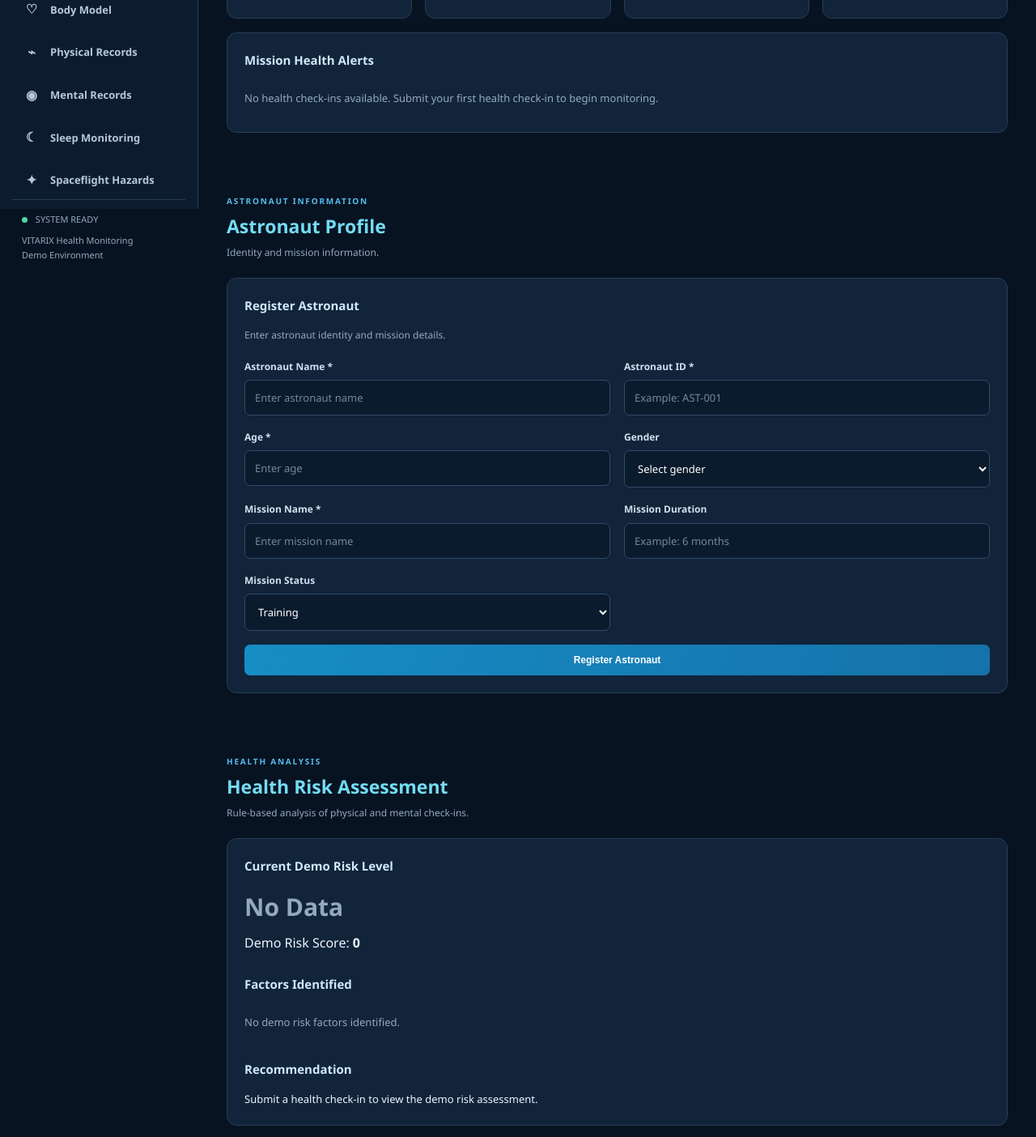
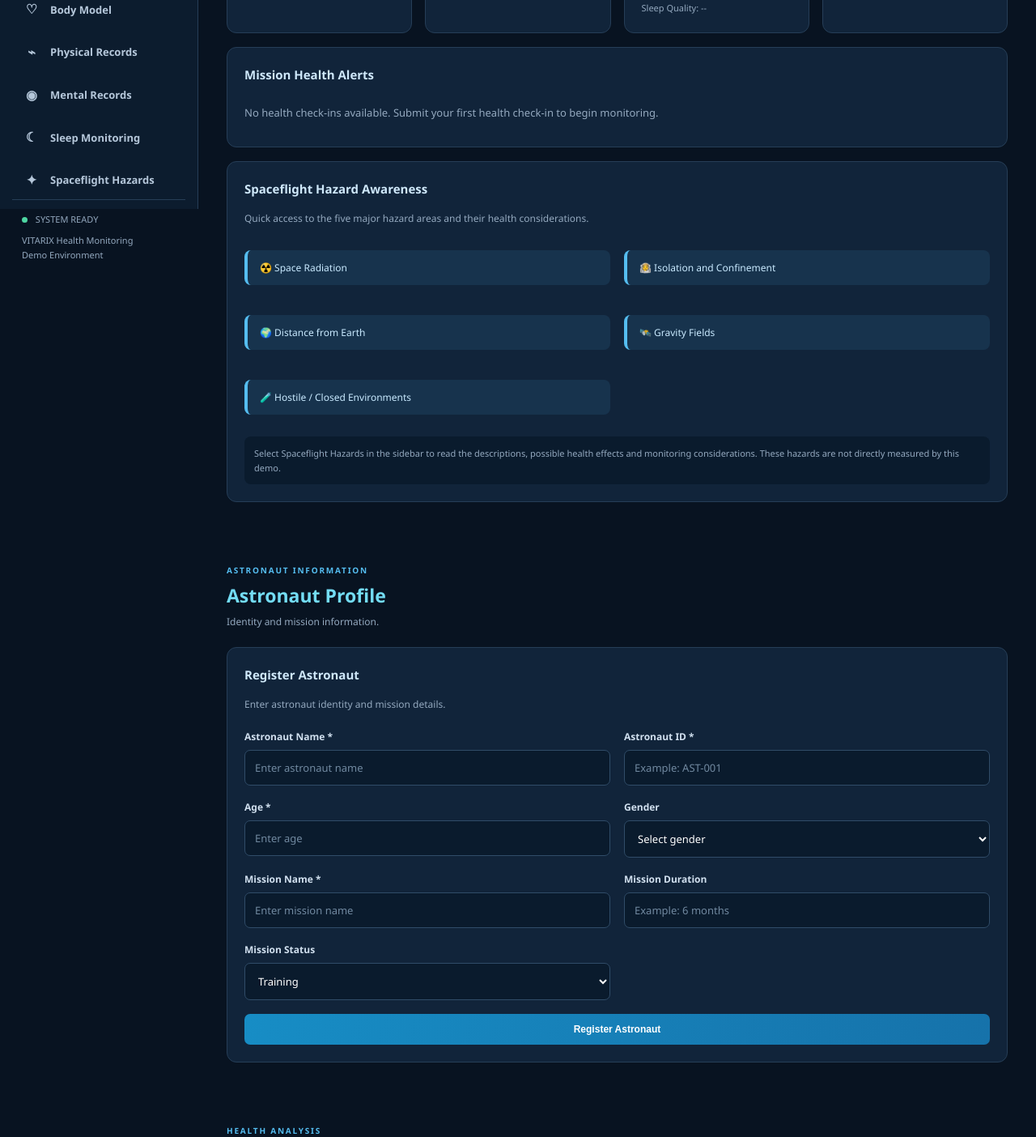
Before and after one commit to nandhanaa21-gif/VITARIX-Astronaut-Health-Monitoring, a Flask app: page / in a window 1280 px wide. Shown: the part 542-1946 px from the top of the page at 81% size. Run offline with Flask 3, Linux system fonts and the light colour scheme; data that the repository does not hold is empty.

Commit message:
Add sleep and hazard overview to dashboard

```diff
--- a/templates/index.html
+++ b/templates/index.html
@@ -879,6 +879,10 @@ footer p {
                         {% if records %}{{ records[0]['sleep'] }}{% else %}--{% endif %}
                     </div>
                     <div class="stat-unit">Hours</div>
+                    <div class="stat-unit">
+                        Sleep Quality:
+                        {% if mental_records %}{{ mental_records[0]['sleep_quality'] }}{% else %}--{% endif %}
+                    </div>
                 </div>
 
                 <div class="card stat-card">
@@ -918,6 +922,19 @@ footer p {
                     {% endif %}
 
                 {% endif %}
+            </div>
+
+            <div class="card">
+                <h3 class="panel-title">Spaceflight Hazard Awareness</h3>
+                <p class="subtitle">Quick access to the five major hazard areas and their health considerations.</p>
+                <div class="grid">
+                    <a class="alert mental-alert" href="#spaceflight-hazards" style="display:block;text-decoration:none;">☢️ Space Radiation</a>
+                    <a class="alert mental-alert" href="#spaceflight-hazards" style="display:block;text-decoration:none;">🧑‍🚀 Isolation and Confinement</a>
+                    <a class="alert mental-alert" href="#spaceflight-hazards" style="display:block;text-decoration:none;">🌍 Distance from Earth</a>
+                    <a class="alert mental-alert" href="#spaceflight-hazards" style="display:block;text-decoration:none;">🛰️ Gravity Fields</a>
+                    <a class="alert mental-alert" href="#spaceflight-hazards" style="display:block;text-decoration:none;">🧪 Hostile / Closed Environments</a>
+                </div>
+                <p class="hazard-note">Select Spaceflight Hazards in the sidebar to read the descriptions, possible health effects and monitoring considerations. These hazards are not directly measured by this demo.</p>
             </div>
 
         </section>
```
